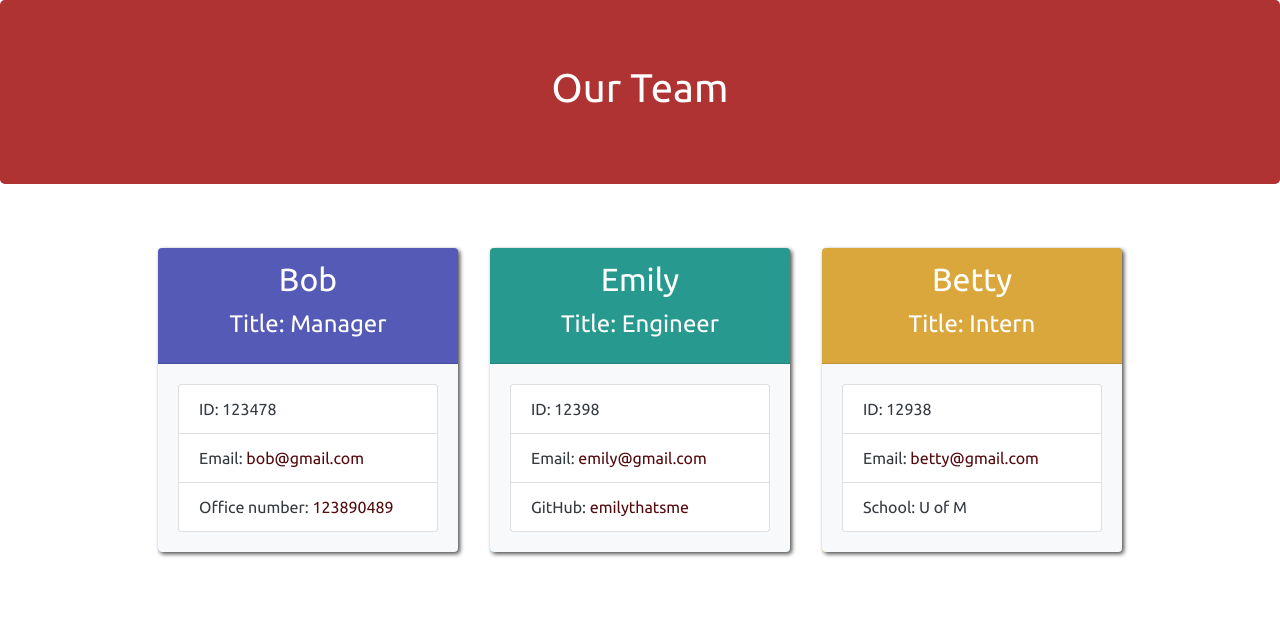
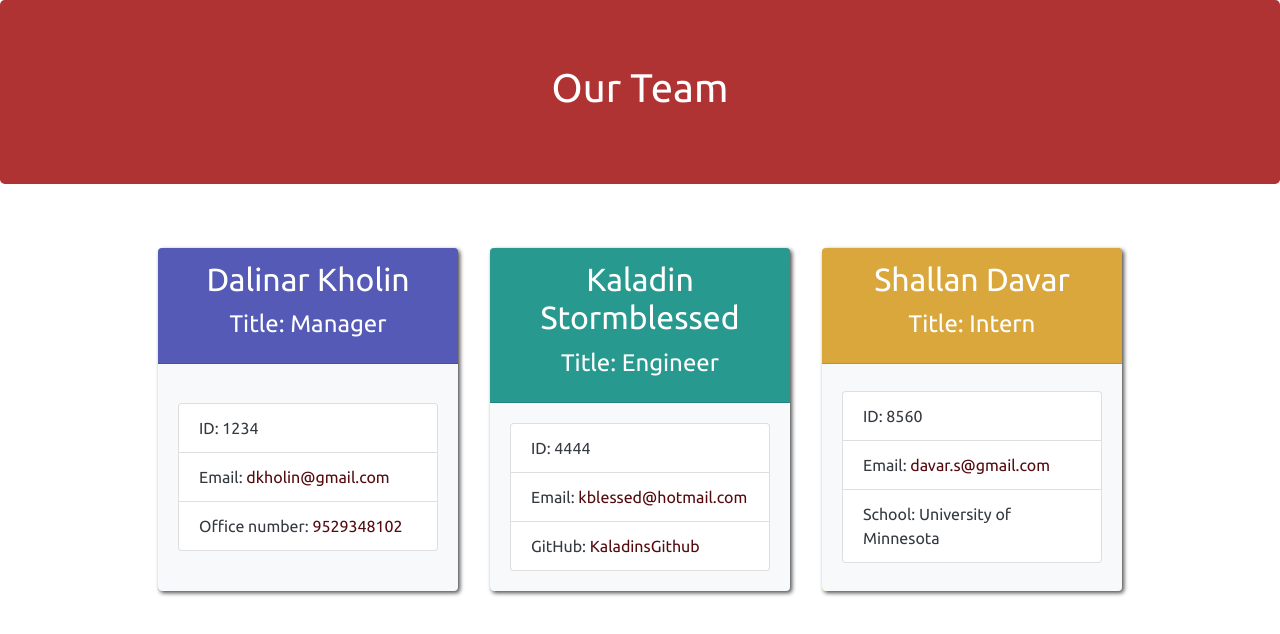
Before and after one commit to EmilyThatsMe/profile-generator, a website: page dist/index.html in a window 1280 px wide. Drawn offline with nearby package versions, Linux system fonts and the light colour scheme.

```diff
--- a/dist/index.html
+++ b/dist/index.html
@@ -24,42 +24,42 @@
 
         <div class="card employee-card manager-card">
             <div class="card-header text-center">
-                <h2 class="card-title">Bob</h2>
+                <h2 class="card-title">Dalinar Kholin</h2>
                 <h4 class="card-title">Title: Manager</h4>
             </div>
             <div class="card-body bg-light">
                 <ul class="list-group text-dark">
-                    <li class="list-group-item">ID: 123478</li>
-                    <li class="list-group-item">Email: <a href="mailto:bob@gmail.com">bob@gmail.com</a></li>
-                    <li class="list-group-item">Office number: <a href="tel:123890489">123890489</a></li>
+                    <li class="list-group-item">ID: 1234</li>
+                    <li class="list-group-item">Email: <a href="mailto:dkholin@gmail.com">dkholin@gmail.com</a></li>
+                    <li class="list-group-item">Office number: <a href="tel:9529348102">9529348102</a></li>
                 </ul>
             </div>
         </div>
 
         <div class="card employee-card engineer-card">
             <div class="card-header text-center">
-                <h2 class="card-title">Emily</h2>
+                <h2 class="card-title">Kaladin Stormblessed</h2>
                 <h4 class="card-title">Title: Engineer</h4>
             </div>
             <div class="card-body bg-light">
                 <ul class="list-group text-dark">
-                    <li class="list-group-item">ID: 12398</li>
-                    <li class="list-group-item">Email: <a href="mailto:emily@gmail.com">emily@gmail.com</a></li>
-                    <li class="list-group-item">GitHub: <a href="https://emilythatsme.github.com" target="_blank" rel="noopener noreferrer">emilythatsme</a></li>
+                    <li class="list-group-item">ID: 4444</li>
+                    <li class="list-group-item">Email: <a href="mailto:kblessed@hotmail.com">kblessed@hotmail.com</a></li>
+                    <li class="list-group-item">GitHub: <a href="https://github.io/KaladinsGithub" target="_blank" rel="noopener noreferrer">KaladinsGithub</a></li>
                 </ul>
             </div>
         </div>
 
         <div class="card employee-card intern-card">
             <div class="card-header text-center">
-                <h2 class="card-title">Betty</h2>
+                <h2 class="card-title">Shallan Davar</h2>
                 <h4 class="card-title">Title: Intern</h4>
             </div>
             <div class="card-body bg-light">
                 <ul class="list-group text-dark">
-                    <li class="list-group-item">ID: 12938</li>
-                    <li class="list-group-item">Email: <a href="mailto:betty@gmail.com">betty@gmail.com</a></li>
-                    <li class="list-group-item">School: U of M</li>
+                    <li class="list-group-item">ID: 8560</li>
+                    <li class="list-group-item">Email: <a href="mailto:davar.s@gmail.com">davar.s@gmail.com</a></li>
+                    <li class="list-group-item">School: University of Minnesota</li>
                 </ul>
             </div>
         </div>
```
Also changed, not shown: README.md, images/Screencap1.jpg (added), images/Screencap2.jpg (added).
